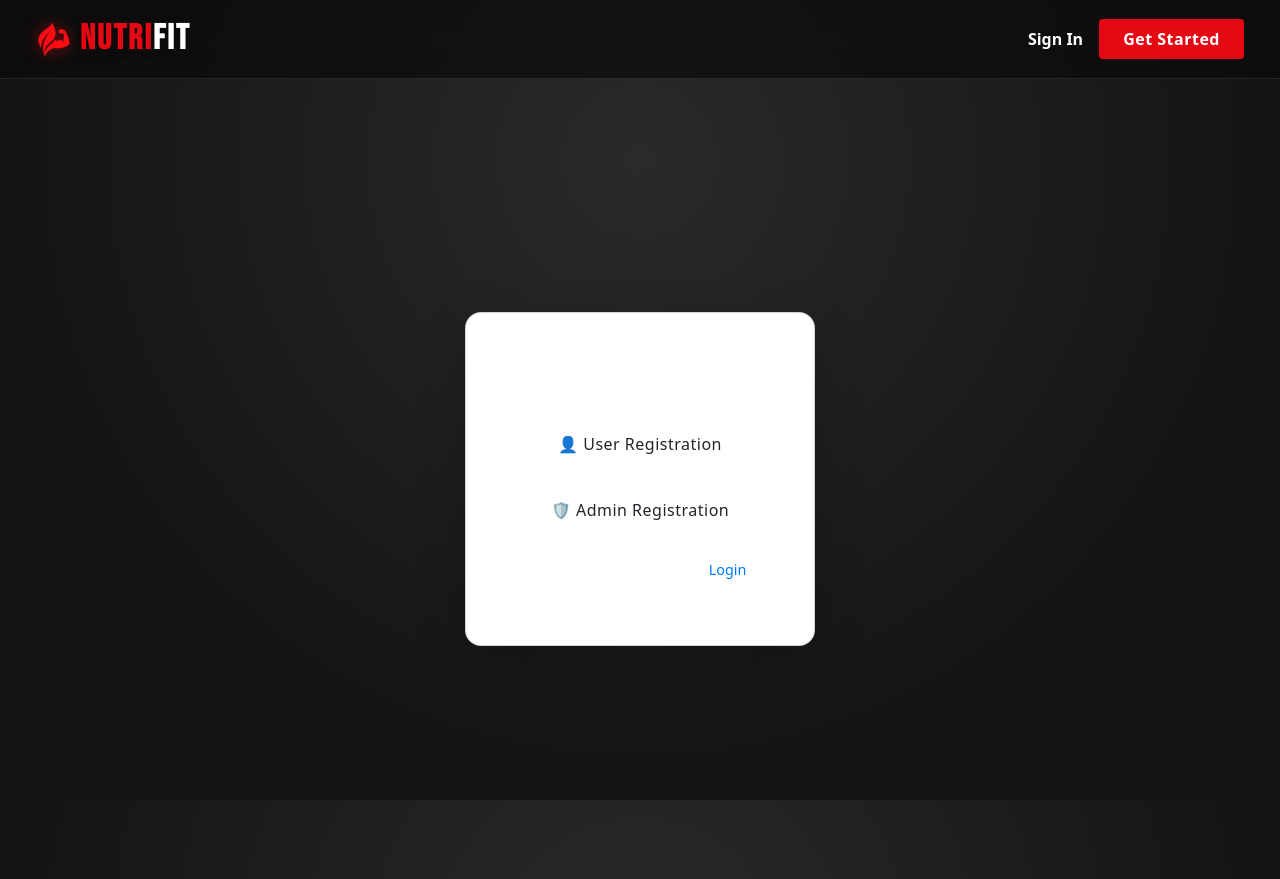
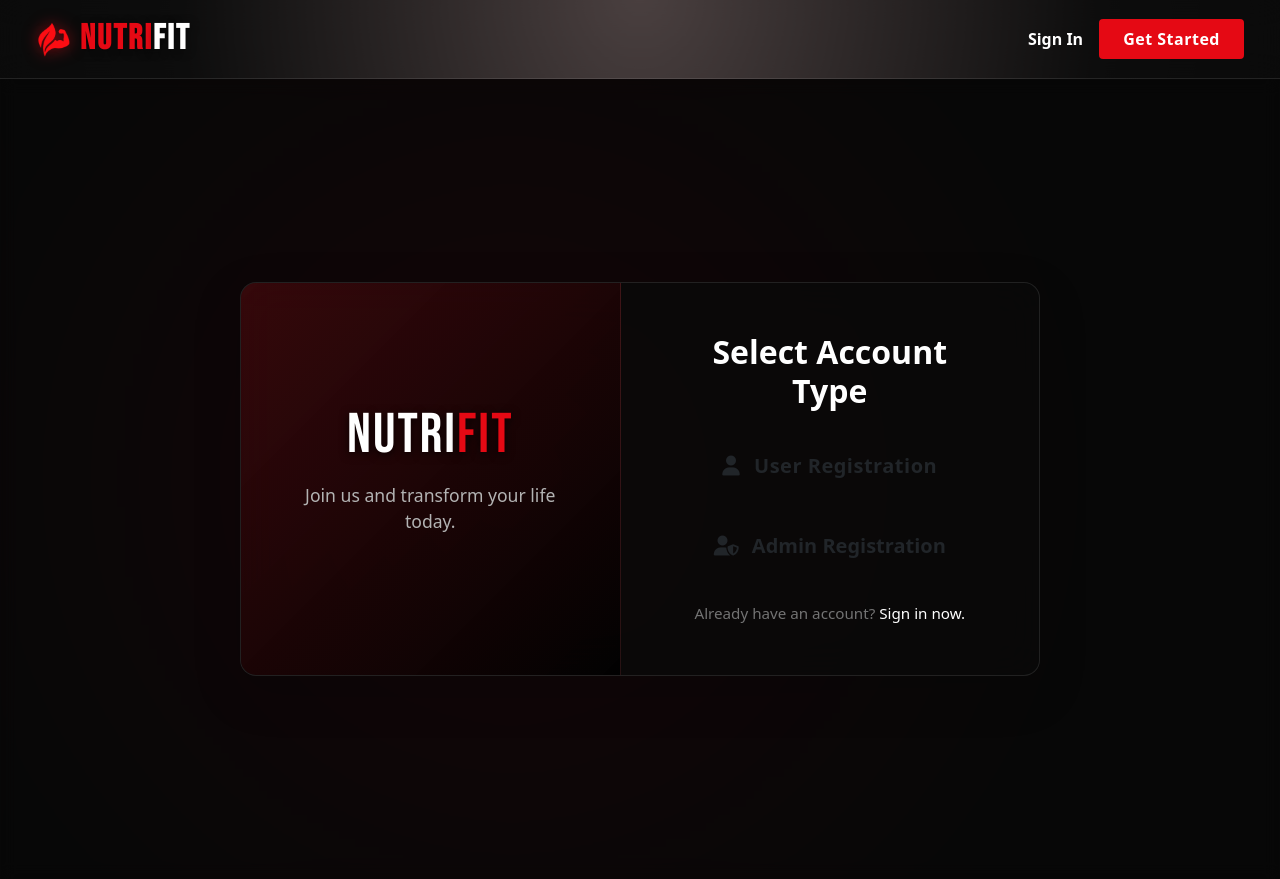
Before and after one commit to hrushi-17/NutriFit, a React (Create React App) app in the folder frontend/nutrifit-ui/: page /register in a window 1280 px wide. Built offline with nearby package versions, Linux system fonts and the light colour scheme; no server answers.

Commit message:
Fixed missing logout button, chart colors, image links, and auth buttons

```diff
--- a/frontend/nutrifit-ui/src/index.css
+++ b/frontend/nutrifit-ui/src/index.css
@@ -32,7 +32,7 @@ body {
   background-color: var(--bg-dark);
   color: var(--text-main);
   /* Deep cinematic radial gradient */
-  background-image: radial-gradient(circle at center 20%, #2a2a2a 0%, var(--bg-dark) 70%);
+  background-image: radial-gradient(circle at top center, rgba(138, 0, 0, 0.25) 0%, var(--bg-dark) 45%, #000000 100%);
   background-attachment: fixed;
   background-size: cover;
 }
@@ -156,28 +156,33 @@ a {
 }
 
 .neon-blue {
-  box-shadow: 0 0 15px rgba(0, 136, 255, 0.4);
-  border-color: rgba(0, 136, 255, 0.6);
+  color: #0088ff;
+  text-shadow: 0 0 10px rgba(0, 136, 255, 0.8);
+  font-weight: bold;
 }
 
 .neon-green {
-  box-shadow: 0 0 15px rgba(0, 255, 0, 0.3);
-  border-color: rgba(0, 255, 0, 0.5);
+  color: #00ff00;
+  text-shadow: 0 0 10px rgba(0, 255, 0, 0.8);
+  font-weight: bold;
 }
 
 .neon-red {
-  box-shadow: 0 0 15px rgba(229, 9, 20, 0.4);
-  border-color: rgba(229, 9, 20, 0.6);
+  color: #e50914;
+  text-shadow: 0 0 10px rgba(229, 9, 20, 0.8);
+  font-weight: bold;
 }
 
 .neon-pink {
   color: #ff3366;
-  text-shadow: 0 0 8px rgba(255, 51, 102, 0.6);
+  text-shadow: 0 0 10px rgba(255, 51, 102, 0.8);
+  font-weight: bold;
 }
 
 .neon-sky-blue {
   color: #00ffff;
-  text-shadow: 0 0 8px rgba(0, 255, 255, 0.6);
+  text-shadow: 0 0 10px rgba(0, 255, 255, 0.8);
+  font-weight: bold;
 }
 
 /* =========================================
@@ -277,7 +282,8 @@ a {
    OVERRIDE UTILS
    ========================================= */
 .text-muted {
-  color: var(--text-muted) !important;
+  color: #a3a3a3 !important;
+  /* Lighter gray for better visibility on dark backgrounds */
 }
 
 .text-dark {
--- a/frontend/nutrifit-ui/src/pages/AdminDashboard.js
+++ b/frontend/nutrifit-ui/src/pages/AdminDashboard.js
@@ -54,6 +54,15 @@ export default function AdminDashboard() {
           {
             label: "Weight (kg)",
             data: weights,
+            borderColor: "#00ffff",
+            backgroundColor: "rgba(0, 255, 255, 0.1)",
+            pointBackgroundColor: "#00ffff",
+            pointBorderColor: "#fff",
+            pointBorderWidth: 2,
+            pointHoverRadius: 6,
+            pointHoverBackgroundColor: "#fff",
+            pointHoverBorderColor: "#00ffff",
+            pointRadius: 4,
             tension: 0.4,
             borderWidth: 3,
             fill: true
@@ -61,6 +70,15 @@ export default function AdminDashboard() {
           {
             label: "BMI",
             data: bmis,
+            borderColor: "#ff3366",
+            backgroundColor: "rgba(255, 51, 102, 0.1)",
+            pointBackgroundColor: "#ff3366",
+            pointBorderColor: "#fff",
+            pointBorderWidth: 2,
+            pointHoverRadius: 6,
+            pointHoverBackgroundColor: "#fff",
+            pointHoverBorderColor: "#ff3366",
+            pointRadius: 4,
             tension: 0.4,
             borderDash: [6, 6],
             borderWidth: 2
--- a/frontend/nutrifit-ui/src/pages/Profile.js
+++ b/frontend/nutrifit-ui/src/pages/Profile.js
@@ -47,6 +47,12 @@ export default function Profile() {
         alert("❌ Something went wrong while saving profile");
       }
     }
+  };
+
+  const logout = () => {
+    localStorage.removeItem("token");
+    localStorage.removeItem("role");
+    navigate("/login");
   };
 
   return (
@@ -151,23 +157,22 @@ export default function Profile() {
               </select>
             </div>
 
-            {/* Save Button */}
-            <div className="col-12 d-flex justify-content-center mt-3">
+            {/* Action Buttons */}
+            <div className="col-12 d-flex flex-column flex-md-row justify-content-center mt-4 gap-3">
               <button
-                className="btn btn-netflix px-4"
-                style={{
-                  padding: "10px 30px",
-                  fontWeight: "500",
-                  fontSize: "1rem",
-                  borderRadius: "8px",
-                  background: "transparent",
-                  transition: "0.3s"
-                }}
-                onMouseEnter={e => (e.target.style.background = "linear-gradient(to right, #0a58ca, #0d6efd)")}
-                onMouseLeave={e => (e.target.style.background = "linear-gradient(to right, #0d6efd, #0a58ca)")}
+                className="btn btn-netflix px-4 py-2 fw-bold"
                 onClick={save}
               >
-                Save Profile
+                <i className="fa-solid fa-floppy-disk me-2"></i> Save Profile
+              </button>
+
+              <button
+                className="btn btn-outline-glass px-4 py-2 fw-bold text-danger border-danger"
+                onMouseEnter={(e) => { e.currentTarget.style.background = "#e50914"; e.currentTarget.style.color = "#fff"; }}
+                onMouseLeave={(e) => { e.currentTarget.style.background = "transparent"; e.currentTarget.style.color = "#dc3545"; }}
+                onClick={logout}
+              >
+                <i className="fa-solid fa-right-from-bracket me-2"></i> Logout
               </button>
             </div>
           </div>
--- a/frontend/nutrifit-ui/src/pages/ProgressPage.js
+++ b/frontend/nutrifit-ui/src/pages/ProgressPage.js
@@ -44,12 +44,31 @@ export default function ProgressPage() {
           {
             label: "Weight (kg)",
             data: weights,
+            borderColor: "#00ffff",
+            backgroundColor: "rgba(0, 255, 255, 0.1)",
+            pointBackgroundColor: "#00ffff",
+            pointBorderColor: "#fff",
+            pointBorderWidth: 2,
+            pointHoverRadius: 6,
+            pointHoverBackgroundColor: "#fff",
+            pointHoverBorderColor: "#00ffff",
+            pointRadius: 4,
             tension: 0.4,
-            borderWidth: 3
+            borderWidth: 3,
+            fill: true
           },
           {
             label: "BMI",
             data: bmis,
+            borderColor: "#ff3366",
+            backgroundColor: "rgba(255, 51, 102, 0.1)",
+            pointBackgroundColor: "#ff3366",
+            pointBorderColor: "#fff",
+            pointBorderWidth: 2,
+            pointHoverRadius: 6,
+            pointHoverBackgroundColor: "#fff",
+            pointHoverBorderColor: "#ff3366",
+            pointRadius: 4,
             tension: 0.4,
             borderDash: [6, 6],
             borderWidth: 2
--- a/frontend/nutrifit-ui/src/pages/Register.js
+++ b/frontend/nutrifit-ui/src/pages/Register.js
@@ -1,60 +1,43 @@
-import { useNavigate } from "react-router-dom";
+import { useNavigate, Link } from "react-router-dom";
+import "../styles/pages/Auth.css";
 
 export default function Register() {
   const navigate = useNavigate();
 
   return (
-    <div
-      className="d-flex justify-content-center align-items-center vh-100"
-      style={{ background: "transparent" }}
-    >
-      <div className="card netflix-card shadow-lg p-4 p-md-5 rounded-4" style={{ minWidth: "350px", maxWidth: "400px" }}>
-        <h3 className="text-center mb-4" style={{ fontWeight: "600", color: "#fff" }}>
-          Register As
-        </h3>
+    <div className="auth-background animate-fade-down">
+      <div className="auth-overlay"></div>
+
+      <div className="auth-horizontal-card shadow-lg" style={{ maxWidth: "800px" }}>
+
+        {/* Left Graphic Side */}
+        <div className="auth-graphic-side">
+          <h1 className="auth-graphic-title">NUTRI<span style={{ color: "var(--accent-red)" }}>FIT</span></h1>
+          <p className="auth-graphic-subtitle">Join us and transform your life today.</p>
+        </div>
+
+        {/* Right Form Side */}
+        <div className="auth-form-side d-flex flex-column justify-content-center">
+          <h3 className="auth-title mb-4 text-center">Select Account Type</h3>
 
           <button
-          className="btn btn-netflix w-100 mb-3"
-          style={{
-            padding: "12px",
-            fontWeight: "500",
-            fontSize: "1rem",
-            borderRadius: "8px",
-            transition: "0.3s",
-            background: "transparent"
-          }}
-          onMouseEnter={e => (e.target.style.background = "linear-gradient(to right, #218838, #28a745)")}
-          onMouseLeave={e => (e.target.style.background = "linear-gradient(to right, #28a745, #218838)")}
+            className="btn btn-netflix w-100 mb-3 py-3 fs-5 fw-bold"
             onClick={() => navigate("/register-user")}
           >
-          👤 User Registration
+            <i className="fa-solid fa-user me-2"></i> User Registration
           </button>
 
           <button
-          className="btn btn-netflix w-100"
-          style={{
-            padding: "12px",
-            fontWeight: "500",
-            fontSize: "1rem",
-            borderRadius: "8px",
-            transition: "0.3s",
-            background: "transparent"
-          }}
-          onMouseEnter={e => (e.target.style.background = "linear-gradient(to right, #23272b, #343a40)")}
-          onMouseLeave={e => (e.target.style.background = "linear-gradient(to right, #343a40, #23272b)")}
+            className="btn btn-outline-glass w-100 py-3 fs-5 fw-bold"
             onClick={() => navigate("/register-admin")}
           >
-          🛡 Admin Registration
+            <i className="fa-solid fa-user-shield me-2"></i> Admin Registration
           </button>
 
-        <p className="text-center mt-4" style={{ fontSize: "0.9rem", color: "#fff" }}>
-          Already have an account? <span
-            style={{ color: "#007bff", cursor: "pointer" }}
-            onClick={() => navigate("/login")}
-          >
-            Login
-          </span>
-        </p>
+          <div className="auth-footer-text mt-4 text-center">
+            Already have an account? <Link to="/login" className="auth-footer-link">Sign in now.</Link>
+          </div>
+        </div>
       </div>
     </div>
   );
--- a/frontend/nutrifit-ui/src/styles/pages/Auth.css
+++ b/frontend/nutrifit-ui/src/styles/pages/Auth.css
@@ -1,10 +1,9 @@
+/* Auth.css - Netflix Corporate Horizontal Auth Pages */
 /* Auth.css - Netflix Corporate Horizontal Auth Pages */
 
 .auth-background {
-    background: var(--bg-dark);
-    background-image:
-        linear-gradient(to right, rgba(0, 0, 0, 0.9) 0%, rgba(0, 0, 0, 0.4) 50%, rgba(0, 0, 0, 0.9) 100%),
-        url('https://assets.nflxext.com/ffe/siteui/vlv3/1fd8c6d0-20db-4667-860e-dd1ad7353ac0/10f8d166-7c8c-499a-b16f-57c3ce98df85/US-en-20240325-popsignuptwoweeks-perspective_alpha_website_small.jpg');
+    /* Replaced broken image link with a rich Netflix-style gradient */
+    background: radial-gradient(circle at 40% 50%, rgba(229, 9, 20, 0.18) 0%, rgba(20, 20, 20, 1) 70%), #141414;
     background-size: cover;
     background-position: center;
     position: relative;
```
Lines whose indentation alone changed are shown as unchanged.
